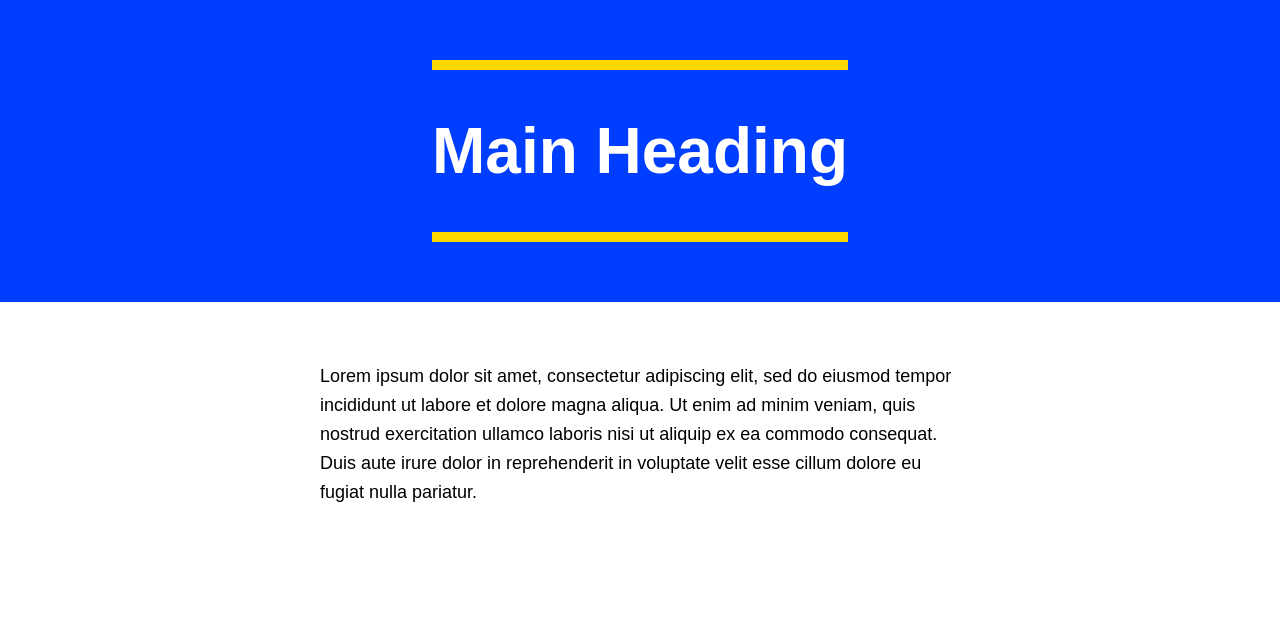
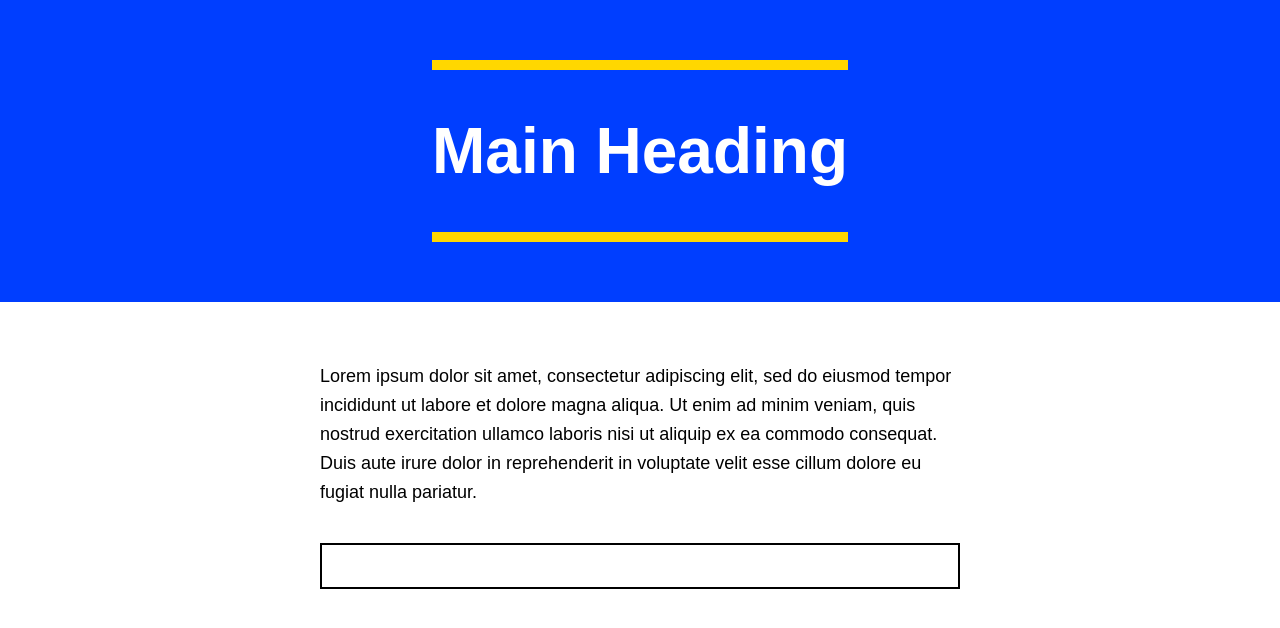
Before and after one commit to dkempton12/components-library, a React (Create React App) app: page / in a window 1280 px wide. Shown: the top 628 px of the page. Built offline with nearby package versions, Linux system fonts and the light colour scheme.

Commit message:
updates to Form and Signup components

```diff
--- a/src/App.js
+++ b/src/App.js
@@ -1,7 +1,8 @@
 import "./App.css";
+
 import Container from "./components/Layout/Container/Container";
 import WebsiteHero from "./components/WebsiteHero/WebsiteHero";
-import Form from "./components/Form/Form/Form";
+import Signup from "./components/Signup/Signup";
 
 function App() {
   return (
@@ -17,7 +18,7 @@ function App() {
           pariatur.
         </p>
 
-        <Form label="Name:" />
+        <Signup />
       </Container>
     </div>
   );
--- a/src/components/Form/Form/Form.js
+++ b/src/components/Form/Form/Form.js
@@ -1,7 +1,7 @@
 import React from "react";
 
-function Form() {
-  return <form className="form"></form>;
+function Form({ children }) {
+  return <form className="form">{children}</form>;
 }
 
 export default Form;
--- a/src/components/Signup/Signup.js
+++ b/src/components/Signup/Signup.js
@@ -1,10 +1,16 @@
 import React from "react";
+
+import Form from "../Form/Form/Form";
+import Field from "../Form/Field/Field";
+import Input from "../Form/Input/Input";
 
 function Signup() {
   return (
-    <div>
-      <h1>Email Signup Form</h1>
-    </div>
+    <Form>
+      <Field>
+        <Input />
+      </Field>
+    </Form>
   );
 }
 
```
